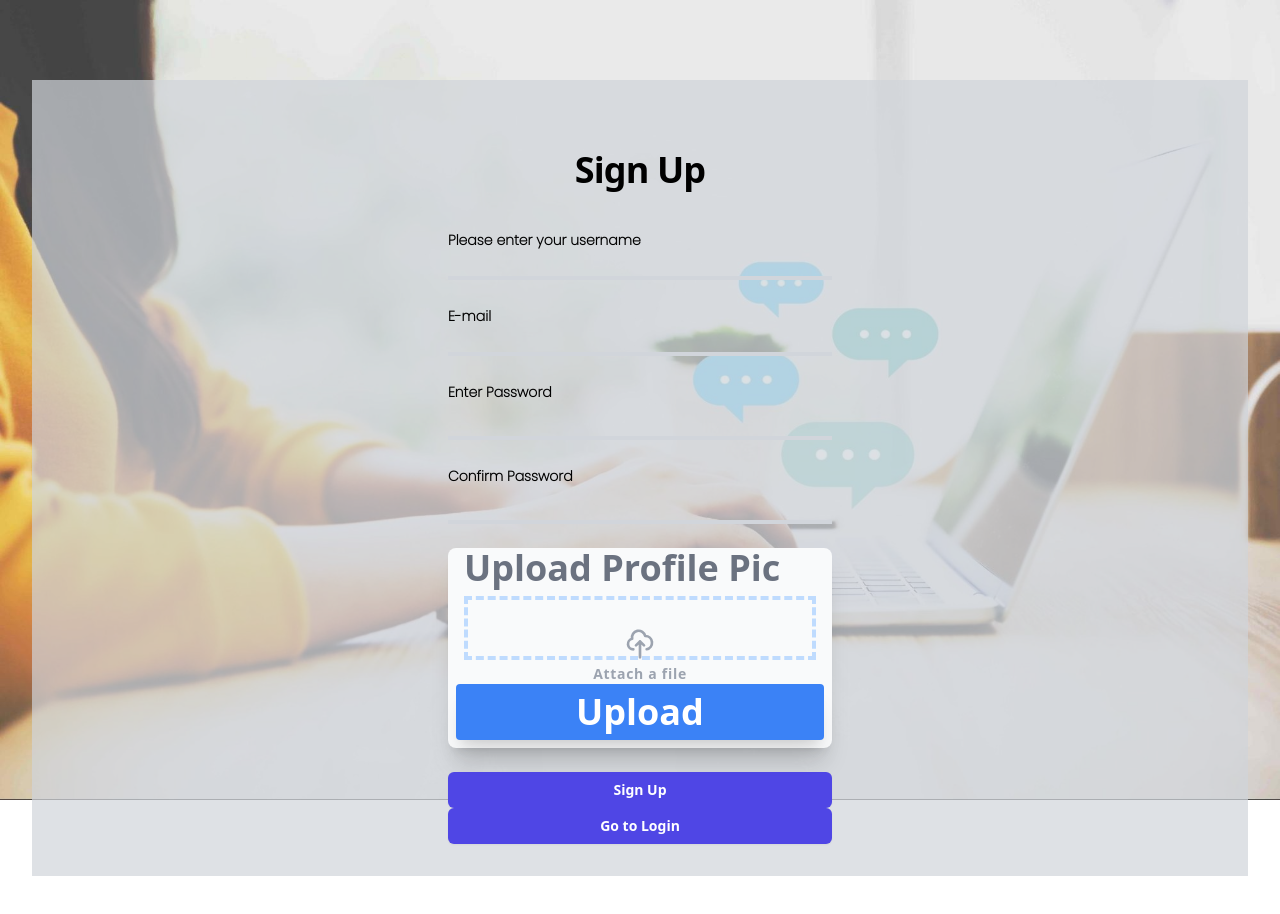
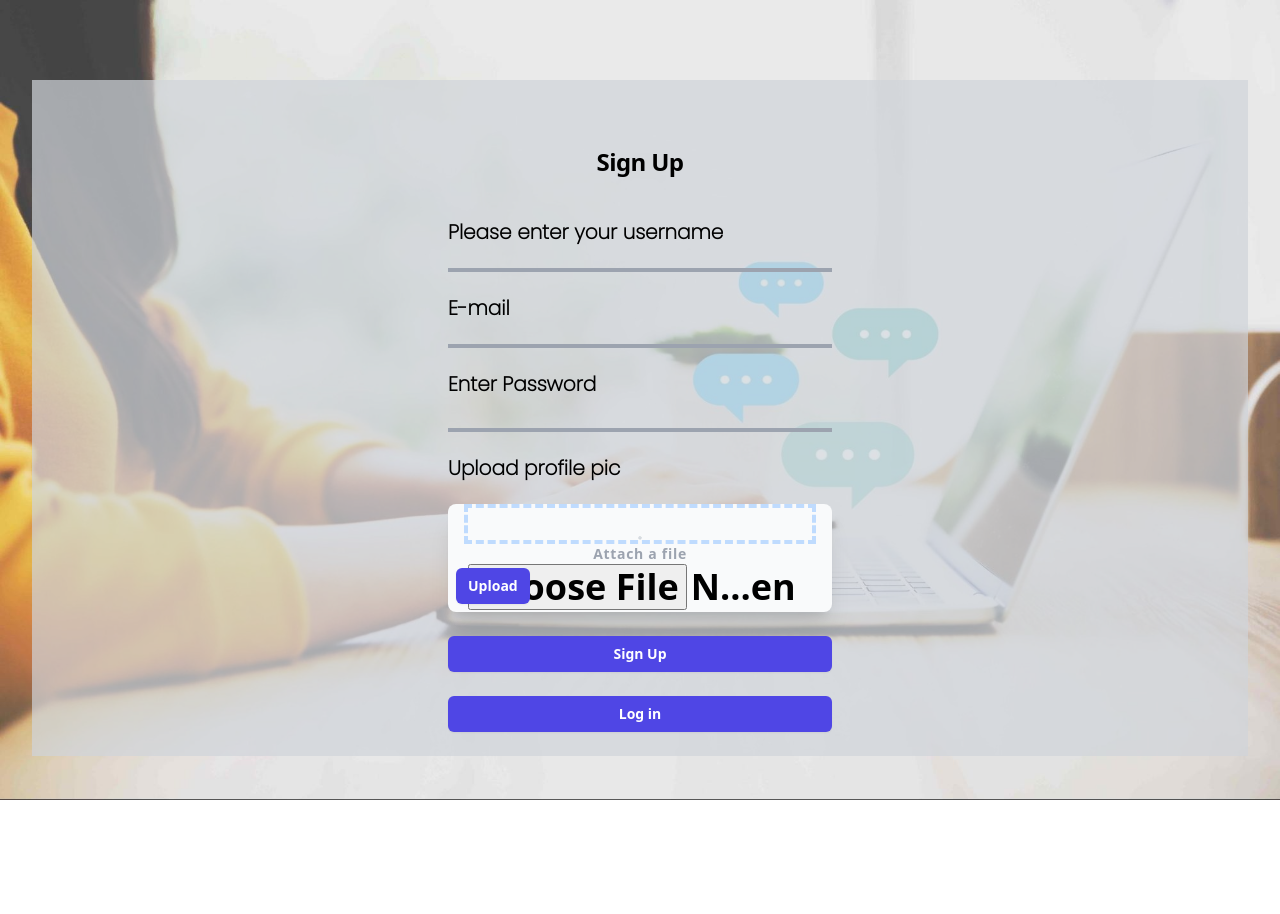
Before and after one commit to deepak-2605/Real-Time-Chat, a React (Create React App) app in the folder frontend/: page / in a window 1280 px wide. Both pictures are taken after typing "Sample", "Sample123" into the empty fields and a click on the button "Don't have an Account?". Shown: the top 914 px of the page. After the commit the page ends 804 px from the top, so only its background shows below. Built offline with nearby package versions, Linux system fonts and the light colour scheme.

Commit message:
login signup added

```diff
--- a/frontend/src/components/Login.js
+++ b/frontend/src/components/Login.js
@@ -1,5 +1,5 @@
 import React, { useState } from "react";
-function Login({toggleComponent}) {
+function Login({ toggleComponent }) {
   const [name, setName] = useState();
   const [password, setPassword] = useState();
 
@@ -25,6 +25,7 @@ function Login({toggleComponent}) {
                   <input
                     type="text"
                     className="bg-transparent border-b-4 border-gray-400  focus:border-black outline-none block w-full appearance-none leading-normal text-base"
+                    onChange={(e) => setName(e.target.value)}
                   />
                 </div>
               </div>
@@ -50,7 +51,7 @@ function Login({toggleComponent}) {
                   <input
                     type="password"
                     className="bg-transparent border-b-4 border-gray-400  focus:border-black outline-none block w-full appearance-none leading-normal text-base"
-                    onClick={(e) => setName(e.target.value)}
+                    onChange={(e) => setPassword(e.target.value)}
                   />
                 </div>
               </div>
--- a/frontend/src/components/Signup.js
+++ b/frontend/src/components/Signup.js
@@ -1,13 +1,15 @@
 import React, { useState } from "react";
-
 function Signup({toggleComponent}) {
+  const [name, setName] = useState();
+  const [email, setEmail] = useState();
+  const [password, setPassword] = useState();
 
   return (
     <div className="font-bold text-4xl">
       <div className="flex min-h-full flex-col justify-center align-middle px-6 py-12 lg:px-8">
-        <div className="bg-gray-300 bg-opacity-70 py-8 mt-8">
+        <div className="bg-gray-300 bg-opacity-70 py-6 mt-8">
           <div className="sm:mx-auto sm:w-full sm:max-w-sm">
-            <h2 className="mt-10 text-center text-4xl font-bold leading-9 tracking-tight text-black">
+            <h2 className="mt-10 text-center text-2xl font-bold leading-9 tracking-tight text-black">
               Sign Up
             </h2>
           </div>
@@ -16,28 +18,28 @@ function Signup({toggleComponent}) {
               <div>
                 <label
                   for="username"
-                  className="block text-sm font-large leading-6 text-black font-Poppins"
+                  className="block text-xl font-large leading-6 text-black font-Poppins"
                 >
                   Please enter your username
                 </label>
                 <div Name="mt-2">
                   <input
                     type="text"
-                    class="bg-transparent border-b-4 border-gray-300 focus:border-black outline-none block w-full appearance-none leading-normal text-base"
+                    className="bg-transparent border-b-4 border-gray-400 focus:border-black outline-none block w-full appearance-none leading-normal text-base" onChange={(e) => setName(e.target.value)}
                   />
                 </div>
               </div>
               <div>
                 <label
                   for="username"
-                  className="block text-sm font-large leading-6 text-black font-Poppins"
+                  className="block text-xl font-large leading-6 text-black font-Poppins"
                 >
                   E-mail
                 </label>
                 <div Name="mt-2">
                   <input
                     type="text"
-                    class="bg-transparent border-b-4 border-gray-300 focus:border-black outline-none block w-full appearance-none leading-normal text-base"
+                    className="bg-transparent border-b-4 border-gray-400 focus:border-black outline-none block w-full appearance-none leading-normal text-base" onChange={(e) => setEmail(e.target.value)}
                   />
                 </div>
               </div>
@@ -46,7 +48,7 @@ function Signup({toggleComponent}) {
                 <div className="flex items-center justify-between">
                   <label
                     for="password"
-                    className="block text-sm font-large leading-6 text-black font-Poppins"
+                    className="block text-xl font-large leading-6 text-black font-Poppins"
                   >
                     Enter Password
                   </label>
@@ -55,38 +57,43 @@ function Signup({toggleComponent}) {
                 <div className="mt-2">
                   <input
                     type="text"
-                    class="bg-transparent border-b-4 border-gray-300 focus:border-black outline-none block w-full appearance-none leading-normal text-base"
+                    class="bg-transparent border-b-4 border-gray-400 focus:border-black outline-none block w-full appearance-none leading-normal text-base" onChange={(e) => setPassword(e.target.value)}
                   />
                 </div>
               </div>
               <div>
-                <div className="flex items-center justify-between">
+                {/* <div className="flex items-center justify-between">
                   <label
                     for="password"
                     className="block text-sm font-large leading-6 text-black font-Poppins"
                   >
                     Confirm Password
                   </label>
-                </div>
+                </div> */}
 
-                <div className="mt-2">
+                {/* <div className="mt-2">
                   <input
                     type="text"
                     class="bg-transparent border-b-4  border-gray-300 focus:border-black outline-none block w-full appearance-none leading-normal text-base"
                   />
-                </div>
+                </div> */}
+              </div>
+              <div>
+                <label
+                  for="password"
+                  className="block text-xl font-large leading-6 text-black font-Poppins"
+                >
+                  Upload profile pic
+                </label>
               </div>
               <div class="max-w-2xl rounded-lg shadow-xl bg-gray-50">
                 <div class="m-4">
-                  <label class="inline-block mb-2 text-gray-500">
-                    Upload Profile Pic
-                  </label>
                   <div class="flex items-center justify-center w-full">
-                    <label class="flex flex-col w-full h-16 border-4 border-blue-200 border-dashed hover:bg-gray-100 hover:border-gray-300">
+                    <label class="flex flex-col w-full h-10 border-4 border-blue-200 border-dashed hover:bg-gray-100 hover:border-gray-300">
                       <div class="flex flex-col items-center justify-center pt-7">
                         <svg
                           xmlns="http://www.w3.org/2000/svg"
-                          class="w-8 h-8 text-gray-400 group-hover:text-gray-600"
+                          class="w-1 h-1 text-gray-400 group-hover:text-gray-600"
                           fill="none"
                           viewBox="0 0 24 24"
                           stroke="currentColor"
@@ -106,26 +113,30 @@ function Signup({toggleComponent}) {
                     </label>
                   </div>
                 </div>
-                <div class="flex justify-center p-2">
-                  <button class="w-full px-2 py-2 text-white bg-blue-500 rounded shadow-xl">
+                <div class="flex justify-begin p-2">
+                  <button
+                    type="submit"
+                    className="flex w-half justify-center rounded-md bg-indigo-600 px-3 py-1.5 text-sm font-semibold leading-6 text-white shadow-sm hover:bg-indigo-500 focus-visible:outline focus-visible:outline-2 focus-visible:outline-offset-2 focus-visible:outline-indigo-600"
+                  >
                     Upload
                   </button>
                 </div>
               </div>
               <div>
-                {/* <button
-                  type="submit"
-                  className="flex w-full justify-center rounded-md bg-indigo-600 px-3 py-1.5 text-sm font-semibold leading-6 text-white shadow-sm hover:bg-indigo-500 focus-visible:outline focus-visible:outline-2 focus-visible:outline-offset-2 focus-visible:outline-indigo-600" onClick={updateState}
-                >
-                  Login
-                </button> */}
                 <button
                   type="submit"
                   className="flex w-full justify-center rounded-md bg-indigo-600 px-3 py-1.5 text-sm font-semibold leading-6 text-white shadow-sm hover:bg-indigo-500 focus-visible:outline focus-visible:outline-2 focus-visible:outline-offset-2 focus-visible:outline-indigo-600"
                 >
                   Sign Up
                 </button>
-                <button className="flex w-full justify-center rounded-md bg-indigo-600 px-3 py-1.5 text-sm font-semibold leading-6 text-white shadow-sm hover:bg-indigo-500 focus-visible:outline focus-visible:outline-2 focus-visible:outline-offset-2 focus-visible:outline-indigo-600" onClick={toggleComponent}>Go to Login</button>
+              </div>
+              <div>
+                <button
+                  type="submit"
+                  className="flex w-full justify-center rounded-md bg-indigo-600 px-3 py-1.5 text-sm font-semibold leading-6 text-white shadow-sm hover:bg-indigo-500 focus-visible:outline focus-visible:outline-2 focus-visible:outline-offset-2 focus-visible:outline-indigo-600" onClick={toggleComponent}
+                >
+                  Log in
+                </button>
               </div>
             </form>
           </div>
```
